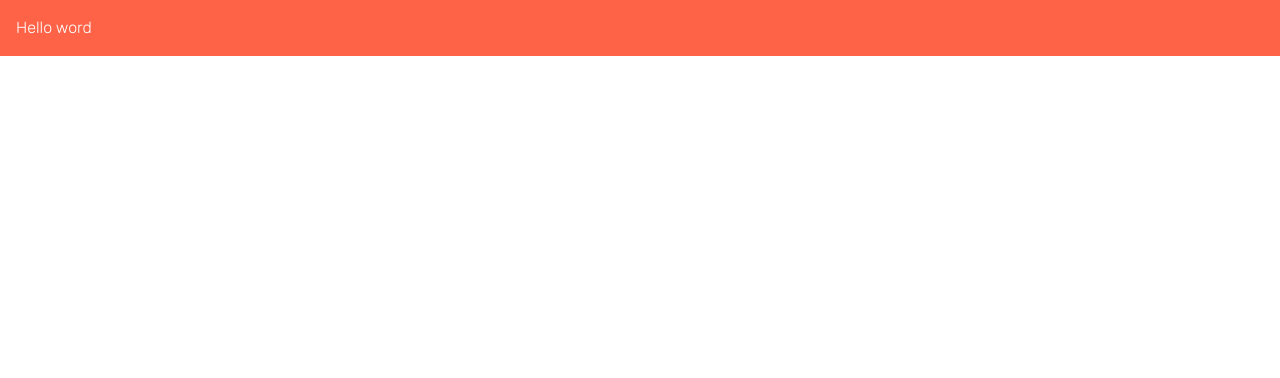
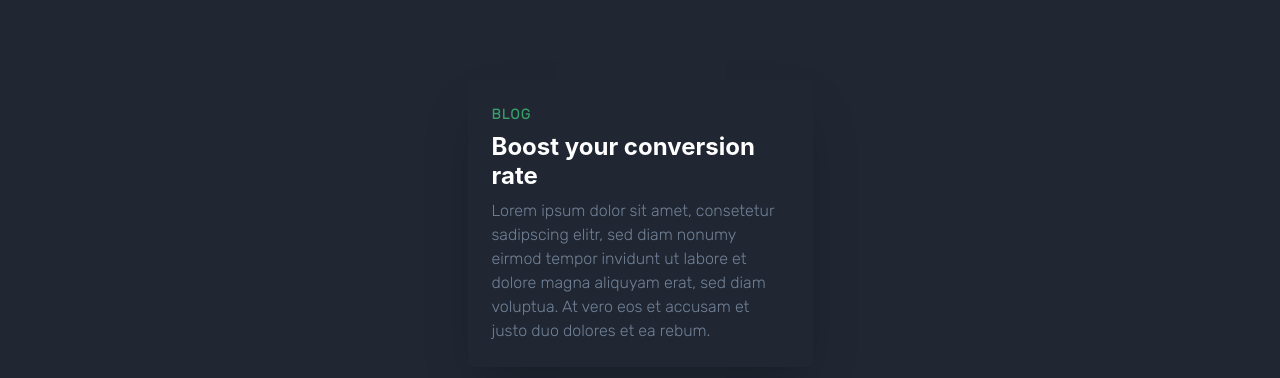
Before and after one commit to Edwardb11/advice-generator-app, a React (Vite) app: page / in a window 1280 px wide. Shown: the top 378 px of the page. Built offline with nearby package versions, Linux system fonts and the light colour scheme.

Commit message:
config theme and config bg and container

```diff
--- a/index.html
+++ b/index.html
@@ -8,7 +8,7 @@
       href="./Public/images/favicon-32x32.png"
     />
     <meta name="viewport" content="width=device-width, initial-scale=1.0" />
-    <title>Vite App</title>
+    <title>Advice generator</title>
   </head>
   <body>
     <div id="root"></div>
--- a/src/App.jsx
+++ b/src/App.jsx
@@ -1,11 +1,7 @@
-import { Box } from "@chakra-ui/react";
+import Container from "./components/Container";
 
 function App() {
-  return (
-    <Box bg="tomato" w="100%" p={4} color="white">
-      Hello word
-    </Box>
-  );
+  return <Container />;
 }
 
 export default App;
--- /dev/null
+++ b/src/components/Container.jsx
@@ -0,0 +1,37 @@
+import { Box, Center, Heading, Text, Stack } from "@chakra-ui/react";
+
+export default function Container() {
+  return (
+    <Center py={20}>
+      <Box
+        maxW={"345px"}
+        boxShadow={"2xl"}
+        rounded={"md"}
+        p={6}
+        overflow={"hidden"}
+      >
+        <Box bg={"gray.100"} mt={-6} mx={-6} mb={6} pos={"relative"}></Box>
+        <Stack>
+          <Text
+            color={"green.500"}
+            textTransform={"uppercase"}
+            fontWeight={800}
+            fontSize={"sm"}
+            letterSpacing={1.1}
+          >
+            Blog
+          </Text>
+          <Heading color="white" fontSize={"2xl"} fontFamily={"body"}>
+            Boost your conversion rate
+          </Heading>
+          <Text color={"gray.500"}>
+            Lorem ipsum dolor sit amet, consetetur sadipscing elitr, sed diam
+            nonumy eirmod tempor invidunt ut labore et dolore magna aliquyam
+            erat, sed diam voluptua. At vero eos et accusam et justo duo dolores
+            et ea rebum.
+          </Text>
+        </Stack>
+      </Box>
+    </Center>
+  );
+}
--- a/src/index.css
+++ b/src/index.css
@@ -1,4 +1,8 @@
 @import url("https://fonts.googleapis.com/css2?family=Rubik:wght@300&display=swap");
+:root {
+  --dark-grayish-blue: #202733;
+}
 * {
   font-family: "Rubik", sans-serif;
+  background-color: var(--dark-grayish-blue);
 }
--- a/src/main.jsx
+++ b/src/main.jsx
@@ -3,9 +3,10 @@ import ReactDOM from "react-dom";
 import "./index.css";
 import App from "./App";
 import { ChakraProvider } from "@chakra-ui/react";
+import theme from "./theme";
 
 ReactDOM.render(
-  <ChakraProvider>
+  <ChakraProvider theme={theme}>
     <App />
   </ChakraProvider>,
   document.getElementById("root")
--- /dev/null
+++ b/src/theme.js
@@ -0,0 +1,21 @@
+import { extendTheme, theme } from "@chakra-ui/react";
+
+export default extendTheme({
+  styles: {
+    global: {
+      body: {
+        color: "blackAlpha.900",
+      },
+    },
+  },
+  colors: {
+    primary: {
+      LightCyan: "hsl(193, 38%, 86%)",
+      NeonGreen: "hsl(150, 100%, 66%)",
+    },
+    neutral: {
+      GrayishBlue: "hsl(217, 19%, 38%)",
+      DarkGrayishBlue: "hsl(217, 19%, 24%)",
+    },
+  },
+});
```
